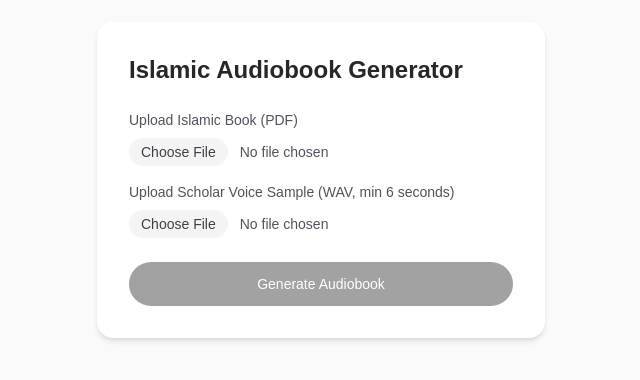
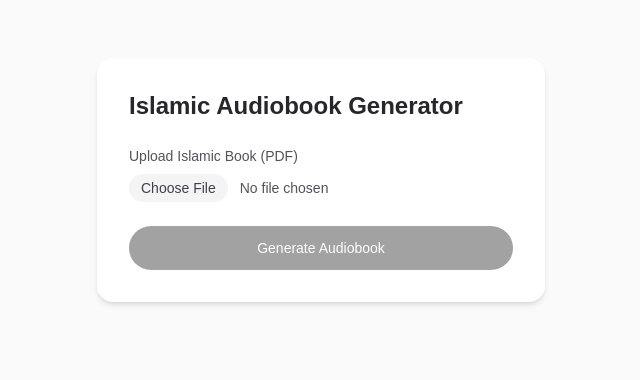
Before and after one commit to SahilHasnain/ai-research, a Next.js app: page / in a window 1280 px wide. Shown: the part 220-600 px from the top of the page, without its empty margins (319-959 px from the left). Built offline with nearby package versions, Linux system fonts and the light colour scheme.

Commit message:
fix: issue

```diff
--- a/app/page.tsx
+++ b/app/page.tsx
@@ -3,14 +3,13 @@ import { useState, useRef } from "react";
 
 export default function Home() {
   const [book, setBook] = useState<File | null>(null);
-  const [voice, setVoice] = useState<File | null>(null);
   const [audioUrl, setAudioUrl] = useState<string | null>(null);
   const [loading, setLoading] = useState(false);
   const [error, setError] = useState<string | null>(null);
 
   async function handleSubmit(e: React.FormEvent) {
     e.preventDefault();
-    if (!book || !voice) return;
+    if (!book) return;
 
     setLoading(true);
     setError(null);
@@ -18,7 +17,6 @@ export default function Home() {
 
     const form = new FormData();
     form.append("book", book);
-    form.append("voice", voice);
 
     try {
       const res = await fetch("http://localhost:8000/generate", {
@@ -56,19 +54,9 @@ export default function Home() {
             />
           </label>
 
-          <label className="flex flex-col gap-1 text-sm text-zinc-600 dark:text-zinc-300">
-            Upload Scholar Voice Sample (WAV, min 6 seconds)
-            <input
-              type="file"
-              accept=".wav"
-              onChange={(e) => setVoice(e.target.files?.[0] || null)}
-              className="mt-1 file:mr-3 file:py-1 file:px-3 file:rounded-full file:border-0 file:text-sm file:bg-zinc-100 file:text-zinc-700 hover:file:bg-zinc-200"
-            />
-          </label>
-
           <button
             type="submit"
-            disabled={!book || !voice || loading}
+            disabled={!book || loading}
             className="mt-2 h-11 rounded-full bg-zinc-900 text-white text-sm font-medium disabled:opacity-40 hover:bg-zinc-700 transition-colors"
           >
             {loading ? "Generating... (this may take a while)" : "Generate Audiobook"}
```
Also changed, not shown: 1 other file (tests, documents, lock files or other folders).
